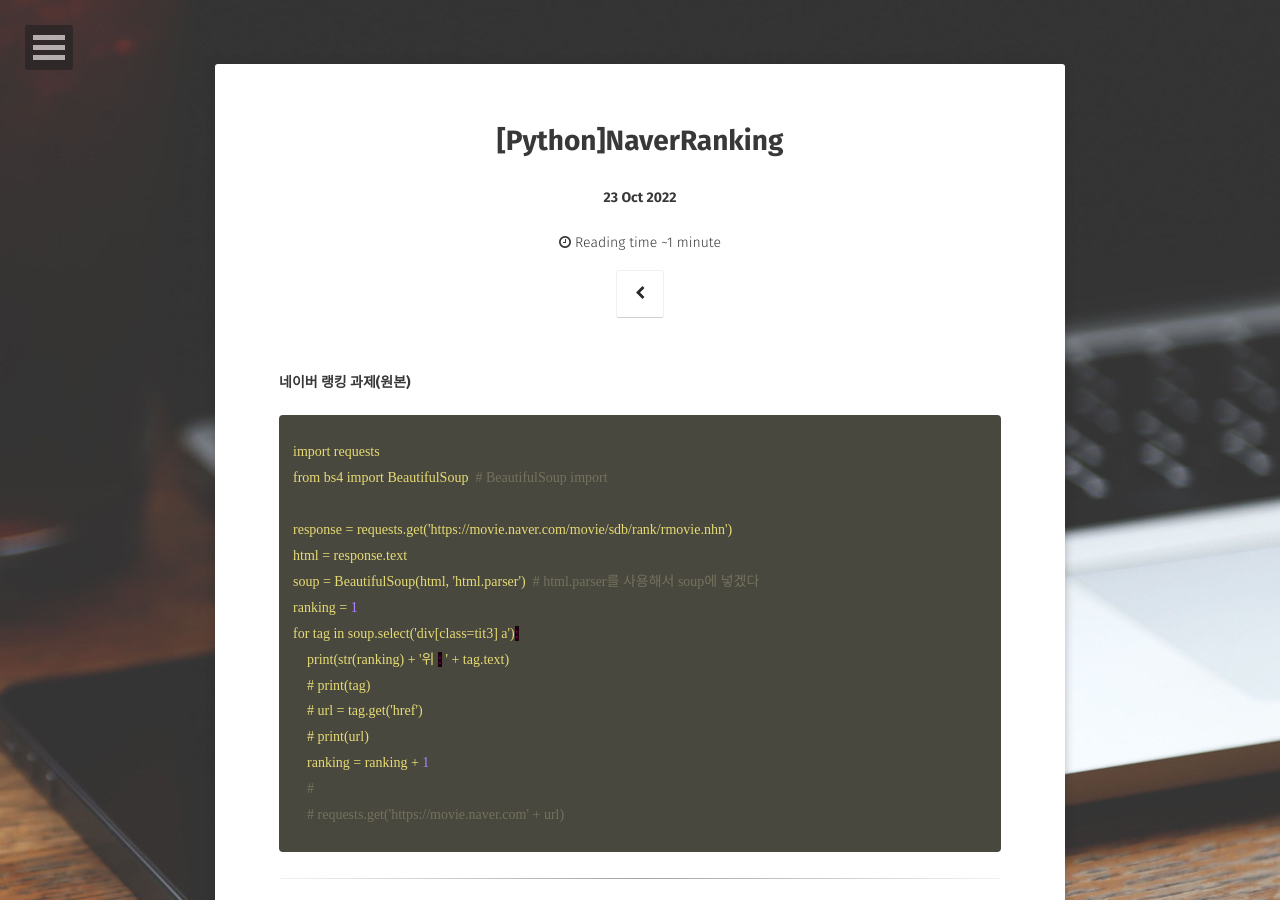
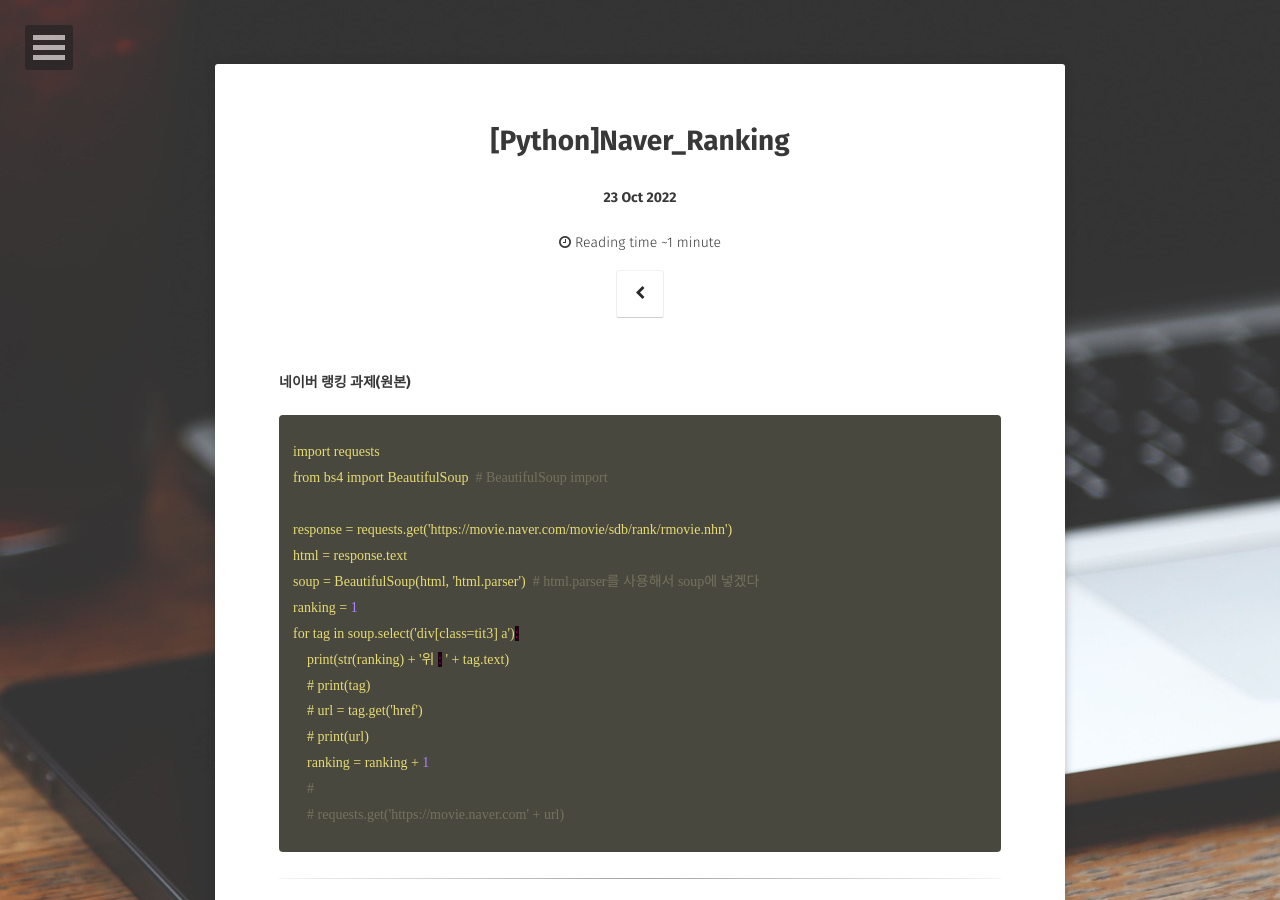
Before and after one commit to jjjuun888/jjjuun888.github.com, a Jekyll site: the page built from _posts/2022-10-23-Naver_Movie_Rank.md, in a window 1280 px wide and 900 px high. Built offline with Jekyll 4.4.1, drawn with Linux system fonts in a browser that asks for light colours; some web fonts are replaced; comment, search, counter and statistics services are not loaded.

Commit message:
Update and rename 2022-10-23-Naver-Movie-Rank.md to 2022-10-23-Naver_Movie_Rank.md

```diff
--- a/_posts/2022-10-23-Naver-Movie-Rank.md
+++ b/_posts/2022-10-23-Naver_Movie_Rank.md
@@ -1,6 +1,6 @@
 ---
 layout: post
-title:  "[Python]NaverRanking"
+title:  "[Python]Naver_Ranking"
 date:   2022-10-23
 excerpt: "네이버 영화 랭킹 코드"
 project: true
```
